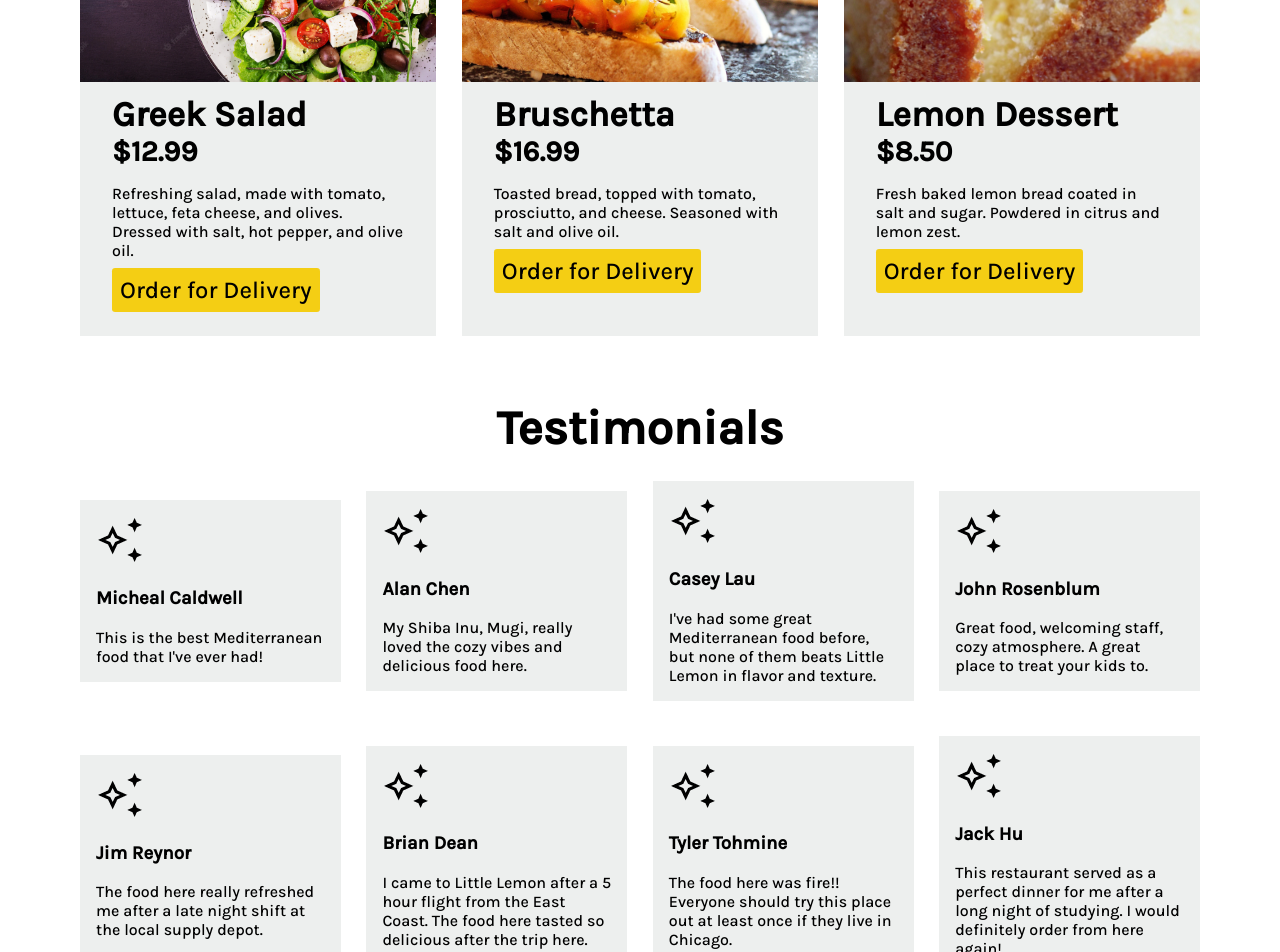
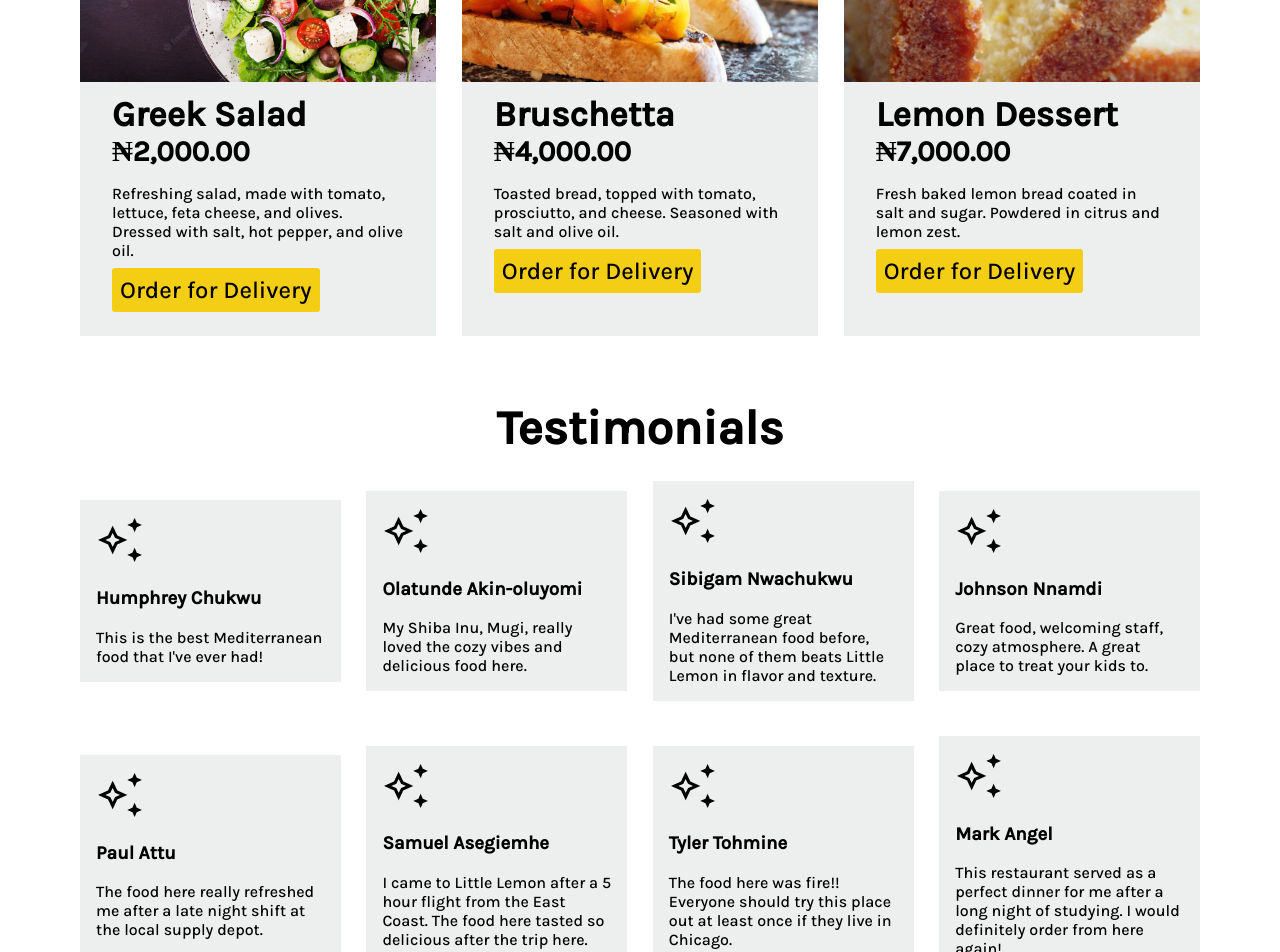
Before and after one commit to Zeelgabriels/meta-little_lemon_restaurant, a React (Create React App) app: page / in a window 1280 px wide. Shown: the part 700-1652 px from the top of the page. Built offline with nearby package versions, Linux system fonts and the light colour scheme; a web font is replaced by a local one.

Commit message:
Adding little lemon capstone project to GitHub repo

```diff
--- a/src/components/sections/headingPages/Heading.js
+++ b/src/components/sections/headingPages/Heading.js
@@ -5,9 +5,8 @@ export default function Heading() {
             <article className="call-to-action">
                 <section className="hero-text">
                     <h1>Little Lemon</h1>
-                    <h2>Chicago</h2>
-                    <p className="subsection">We are a family owned Mediterranean restaurant, located on  Maldove Street in Chicago, Illionis. We focus
-                    on traditional recipes served with a modern twist.</p>
+                    <h2>GRA, Port Harcourt</h2>
+                    <p className="subsection">Welcome to Little Lemon Restaurant, where modern culinary excellence meets timeless flavors.</p>
                     <br></br>
                     <Link className="action-button" to="/reservations">Reserve a table</Link>
                 </section>
--- a/src/components/sections/headingPages/Specials.js
+++ b/src/components/sections/headingPages/Specials.js
@@ -13,11 +13,11 @@ export default function Specials() {
             </article>
 
             <section className="specials-cards">
-                <SpecialCard image={GreekSalad} name="Greek Salad" price="$12.99" description="Refreshing salad, made with tomato, lettuce, feta cheese, and olives.
+                <SpecialCard image={GreekSalad} name="Greek Salad" price="₦2,000.00" description="Refreshing salad, made with tomato, lettuce, feta cheese, and olives.
                  Dressed with salt, hot pepper, and olive oil."/>
-                <SpecialCard image={Bruschetta}name="Bruschetta" price="$16.99" description="Toasted bread, topped with tomato, prosciutto, and cheese. Seasoned with
+                <SpecialCard image={Bruschetta}name="Bruschetta" price="₦4,000.00" description="Toasted bread, topped with tomato, prosciutto, and cheese. Seasoned with
                  salt and olive oil."/>
-                <SpecialCard image={LemonDessert} name="Lemon Dessert" price="$8.50" description="Fresh baked lemon bread coated in salt and sugar. Powdered in citrus
+                <SpecialCard image={LemonDessert} name="Lemon Dessert" price="₦7,000.00" description="Fresh baked lemon bread coated in salt and sugar. Powdered in citrus
                  and lemon zest."/>
             </section>
 
--- a/src/components/sections/headingPages/SpecialsCarousel.js
+++ b/src/components/sections/headingPages/SpecialsCarousel.js
@@ -8,9 +8,9 @@ import SpecialCard from './CardInfo/SpecialCard';
 export default function CarouselPage() {
     return (
         <Carousel infiniteLoop={true} autoPlay={true} Interval={5000} showStatus={false}>
-            <SpecialCard image={GreekSalad} name="Greek Salad" price="$12.99" description="Feta Cheese, tomato, lettuce"/>
-            <SpecialCard image={Bruschetta}name="Bruschetta" price="$16.99" description="Bread, mango, green onions"/>
-            <SpecialCard image={LemonDessert} name="Lemon Dessert" price="$8.50" description="Lemon bread, vanilla Icing"/>
+            <SpecialCard image={GreekSalad} name="Greek Salad" price="₦2,000.00" description="Feta Cheese, tomato, lettuce"/>
+            <SpecialCard image={Bruschetta}name="Bruschetta" price="₦4,000.00" description="Bread, mango, green onions"/>
+            <SpecialCard image={LemonDessert} name="Lemon Dessert" price="₦7,000.00" description="Lemon bread, vanilla Icing"/>
         </Carousel>
     )
 }
--- a/src/components/sections/headingPages/TestimonialCarousel.js
+++ b/src/components/sections/headingPages/TestimonialCarousel.js
@@ -4,20 +4,20 @@ import TestimonialCard from './CardInfo/TestimonialCard';
 export default function CarouselPage() {
     return (
         <Carousel infiniteLoop={true} autoPlay={true} Interval={5000} showStatus={false}>
-            <TestimonialCard name="Micheal Caldwell" description="This is the best Mediterranean food that I've ever had!"/>
-            <TestimonialCard name="Alan Chen" description="My Shiba Inu, Mugi, really loved the cozy vibes and
+            <TestimonialCard name="Humphrey Chukwu" description="This is the best Mediterranean food that I've ever had!"/>
+            <TestimonialCard name="Olatunde Akin-Oluyomi" description="My Shiba Inu, Mugi, really loved the cozy vibes and
                 delicious food here."/>
-            <TestimonialCard name="Casey Lau" description="I've had some great Mediterranean food before, but none of them beats
+            <TestimonialCard name="Sibigam Nwachukwu" description="I've had some great Mediterranean food before, but none of them beats
              Little Lemon in flavor and texture."/>
-            <TestimonialCard name="John Rosenblum" description="Great food, welcoming staff, cozy atmosphere. A great place to
+            <TestimonialCard name="Johnson Nnamdi" description="Great food, welcoming staff, cozy atmosphere. A great place to
                 treat your kids to."/>
-            <TestimonialCard name="Jim Reynor" description="The food here really refreshed me after a late night shift
+            <TestimonialCard name="Paul Attu" description="The food here really refreshed me after a late night shift
                 at the local supply depot."/>
-            <TestimonialCard name="Brian Dean" description="I came to Little Lemon after a 5 hour flight from the East Coast.
+            <TestimonialCard name="Samuel Asegiemhe" description="I came to Little Lemon after a 5 hour flight from the East Coast.
                  The food here tasted so delicious after the trip here."/>
             <TestimonialCard name="Tyler Tohmine" description="The food here was fire!! Everyone should try this place
                  out at least once if they live in Chicago."/>
-            <TestimonialCard name="Jack Hu" description="This restaurant served as a perfect dinner for me after a
+            <TestimonialCard name="Mark Angel" description="This restaurant served as a perfect dinner for me after a
                 long night of studying. I would definitely order from here again!"/>
              </Carousel>
     )
--- a/src/components/sections/headingPages/Testimonials.js
+++ b/src/components/sections/headingPages/Testimonials.js
@@ -9,20 +9,20 @@ export default function Testimonials() {
 
 
             <section className="testimonials-cards">
-                <TestimonialCard name="Micheal Caldwell" description="This is the best Mediterranean food that I've ever had!"/>
-                <TestimonialCard name="Alan Chen" description="My Shiba Inu, Mugi, really loved the cozy vibes and
+                <TestimonialCard name="Humphrey Chukwu" description="This is the best Mediterranean food that I've ever had!"/>
+                <TestimonialCard name="Olatunde Akin-oluyomi" description="My Shiba Inu, Mugi, really loved the cozy vibes and
                 delicious food here."/>
-                <TestimonialCard name="Casey Lau" description="I've had some great Mediterranean food before, but none of them beats
+                <TestimonialCard name="Sibigam Nwachukwu" description="I've had some great Mediterranean food before, but none of them beats
              Little Lemon in flavor and texture."/>
-                <TestimonialCard name="John Rosenblum" description="Great food, welcoming staff, cozy atmosphere. A great place to
+                <TestimonialCard name="Johnson Nnamdi" description="Great food, welcoming staff, cozy atmosphere. A great place to
                 treat your kids to."/>
-                <TestimonialCard name="Jim Reynor" description="The food here really refreshed me after a late night shift
+                <TestimonialCard name="Paul Attu" description="The food here really refreshed me after a late night shift
                 at the local supply depot."/>
-                <TestimonialCard name="Brian Dean" description="I came to Little Lemon after a 5 hour flight from the East Coast.
+                <TestimonialCard name="Samuel Asegiemhe" description="I came to Little Lemon after a 5 hour flight from the East Coast.
                  The food here tasted so delicious after the trip here."/>
                 <TestimonialCard name="Tyler Tohmine" description="The food here was fire!! Everyone should try this place
                  out at least once if they live in Chicago."/>
-                <TestimonialCard name="Jack Hu" description="This restaurant served as a perfect dinner for me after a
+                <TestimonialCard name="Mark Angel" description="This restaurant served as a perfect dinner for me after a
                 long night of studying. I would definitely order from here again!"/>
             </section>
 
--- a/src/components/sections/reservePages/BookingForm.js
+++ b/src/components/sections/reservePages/BookingForm.js
@@ -74,7 +74,7 @@ export default function ReservationForm(props) {
         <input
           type="tel"
           id="phonenum"
-          placeholder="(xxx)-xxx-xxxx"
+          placeholder="xxx-xxxx-xxxx"
           value={tel}
           required
           minLength={10}
```
